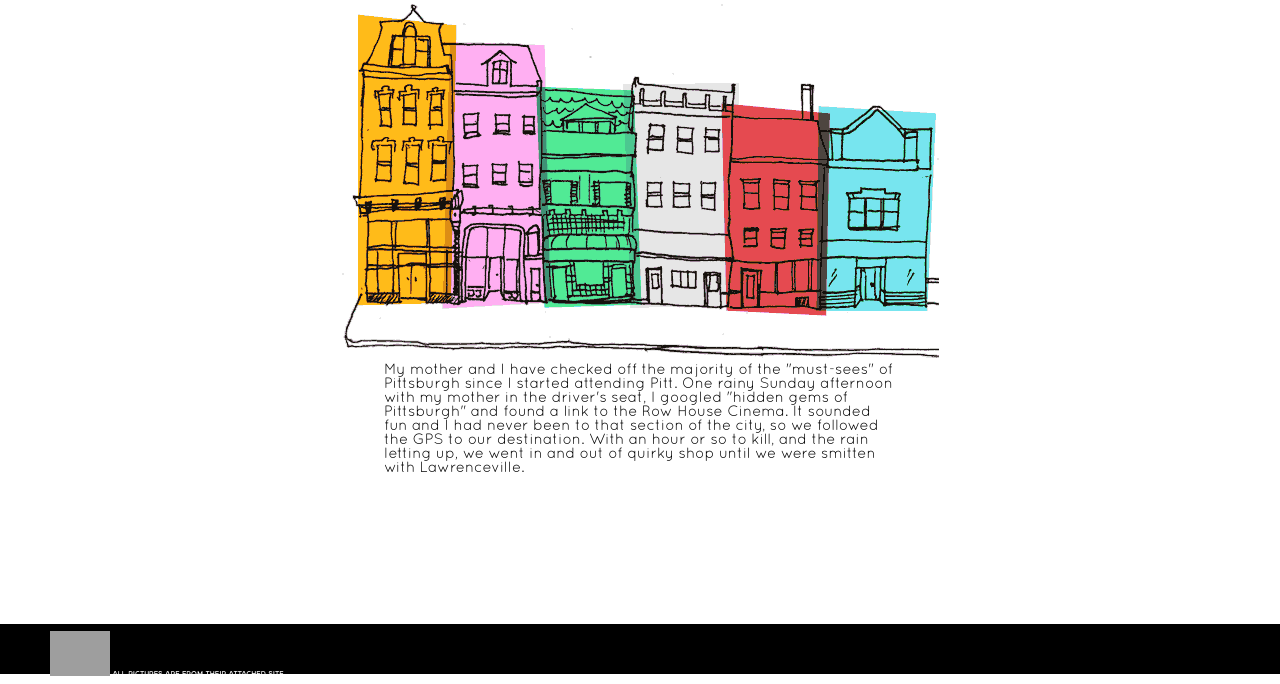
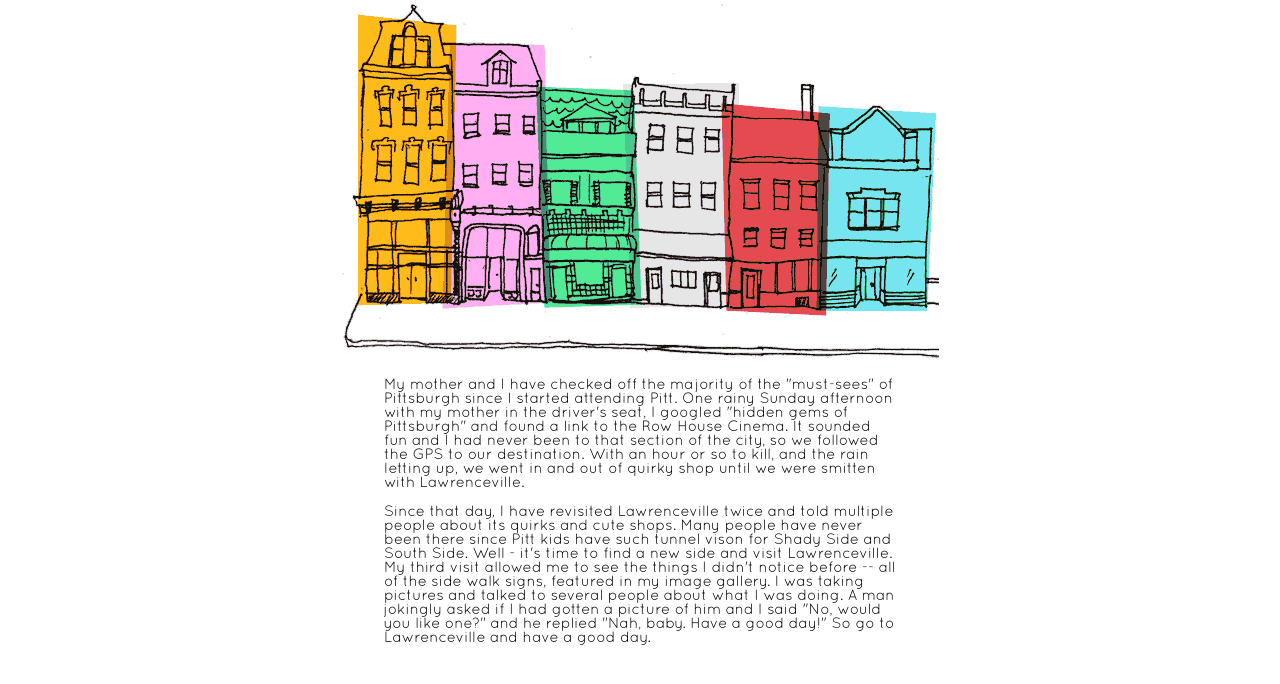
Before and after one commit to sambernhardt/eac85.github.io, a plain HTML site: page thestory.html in a window 1280 px wide. Shown: the part 116-800 px from the top of the page. Drawn offline with Linux system fonts and the light colour scheme; grey boxes are pictures that could not be loaded.

Commit message:
Update thestory.html

```diff
--- a/thestory.html
+++ b/thestory.html
@@ -38,7 +38,7 @@ body{
 
 <div class = "text" style = "padding-left: 30%; padding-right: 30%; padding-bottom: 100px;">
 
-My mother and I have checked off the majority of the "must-sees" of Pittsburgh since I started attending Pitt. One rainy Sunday afternoon with my mother in the driver's seat, I googled "hidden gems of Pittsburgh" and found a link to the Row House Cinema. It sounded fun and I had never been to that section of the city, so we followed the GPS to our destination. With an hour or so to kill, and the rain letting up, we went in and out of quirky shop until we were smitten with Lawrenceville.
+<p> My mother and I have checked off the majority of the "must-sees" of Pittsburgh since I started attending Pitt. One rainy Sunday afternoon with my mother in the driver's seat, I googled "hidden gems of Pittsburgh" and found a link to the Row House Cinema. It sounded fun and I had never been to that section of the city, so we followed the GPS to our destination. With an hour or so to kill, and the rain letting up, we went in and out of quirky shop until we were smitten with Lawrenceville.</p> <p> Since that day, I have revisited Lawrenceville twice and told multiple people about its quirks and cute shops. Many people have never been there since Pitt kids have such tunnel vison for Shady Side and South Side. Well - it's time to find a new side and visit Lawrenceville. My third visit allowed me to see the things I didn't notice before -- all of the side walk signs, featured in my image gallery. I was taking pictures and talked to several people about what I was doing. A man jokingly asked if I had gotten a picture of him and I said "No, would you like one?" and he replied "Nah, baby. Have a good day!" So go to Lawrenceville and have a good day.</p>
 </div>
 
 
```
